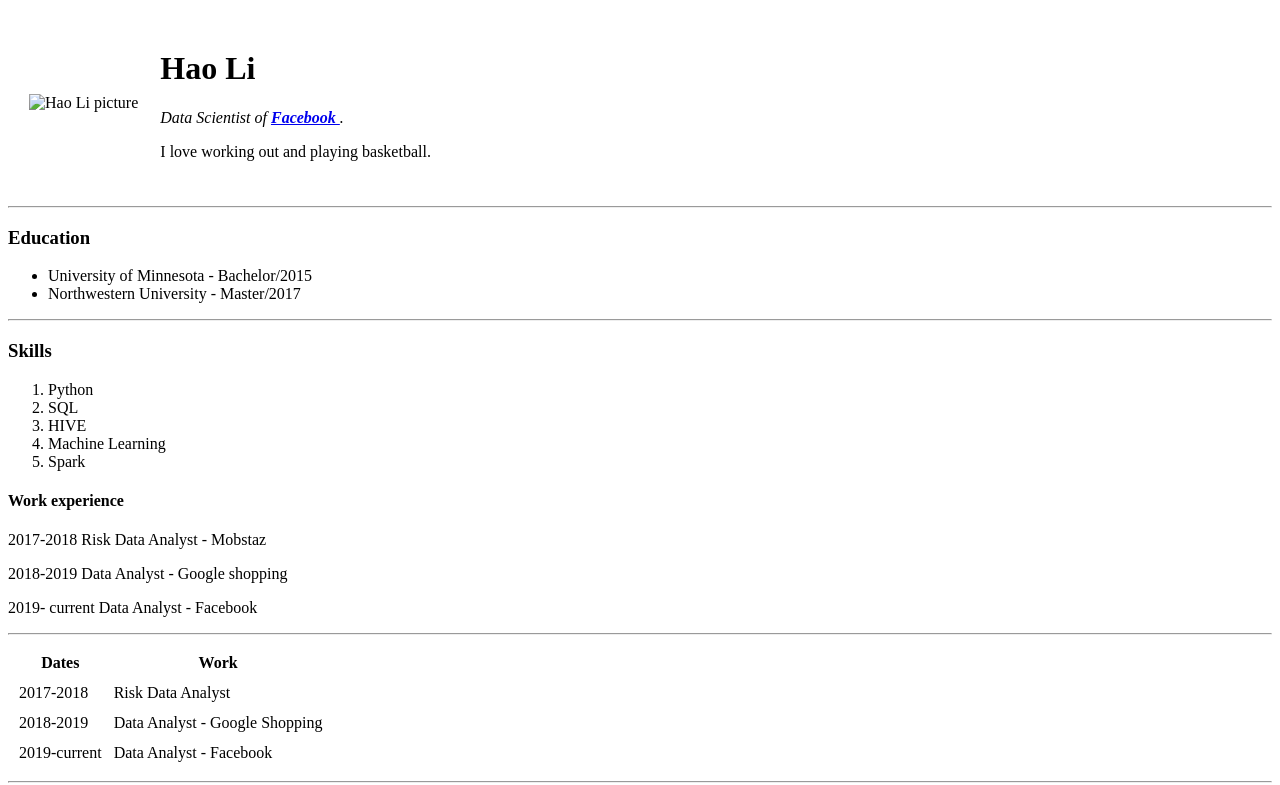
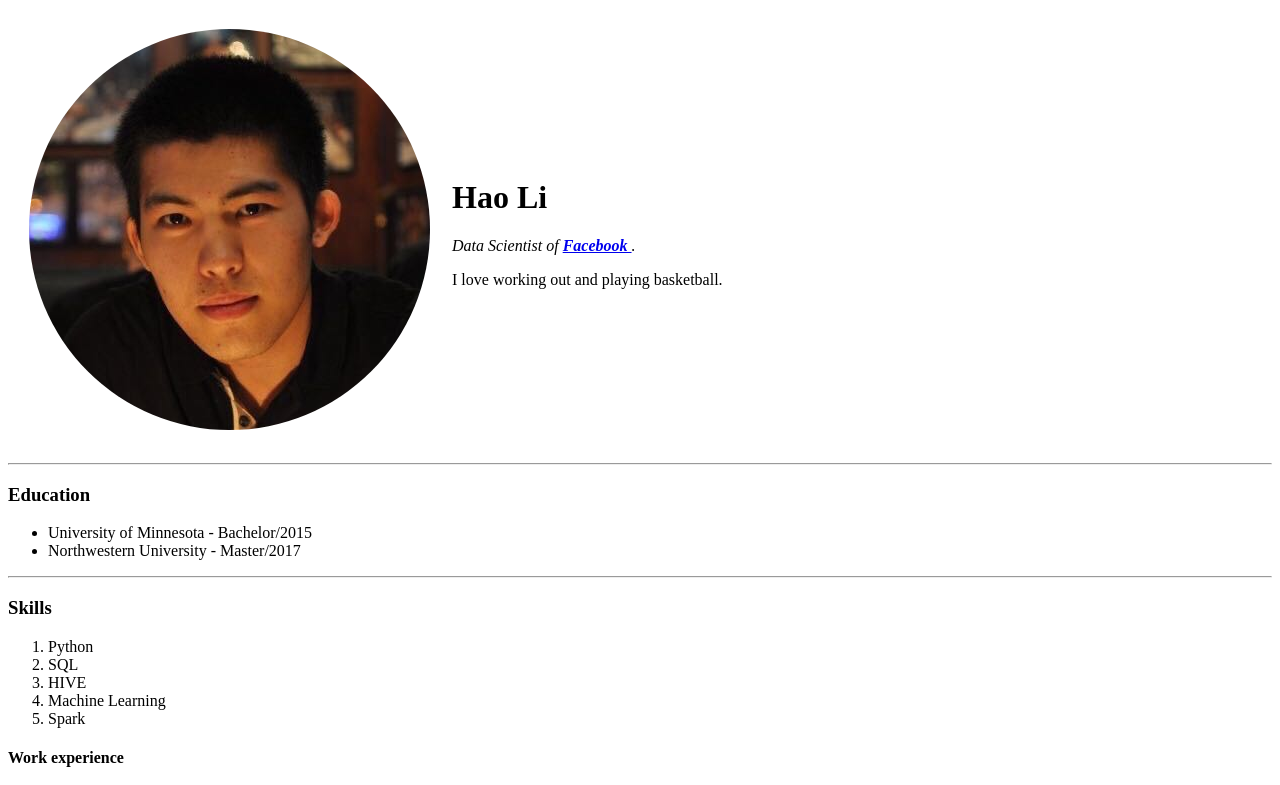
Before and after one commit to lixx2304/cv, a plain HTML site: page index.html in a window 1280 px wide. Shown: the top 785 px of the page. Drawn offline with Linux system fonts and the light colour scheme.

Commit message:
add cv personal html code

```diff
--- a/index.html
+++ b/index.html
@@ -9,7 +9,7 @@
 <body>
   <table cellspacing = '20'>
     <tr>
-      <td><img src="images/hl_circle.png" alt="Hao Li picture">  </td>
+      <td><img src="hl_circle.png" alt="Hao Li picture">  </td>
       <td><h1> <stron> Hao Li </stron></h1>
         <p><em>Data Scientist of <strong><a href="https://www.facebook.com/hao.li.52"> Facebook </a></strong>.</em></p>
         <p>I love working out and playing basketball.</p>
```
